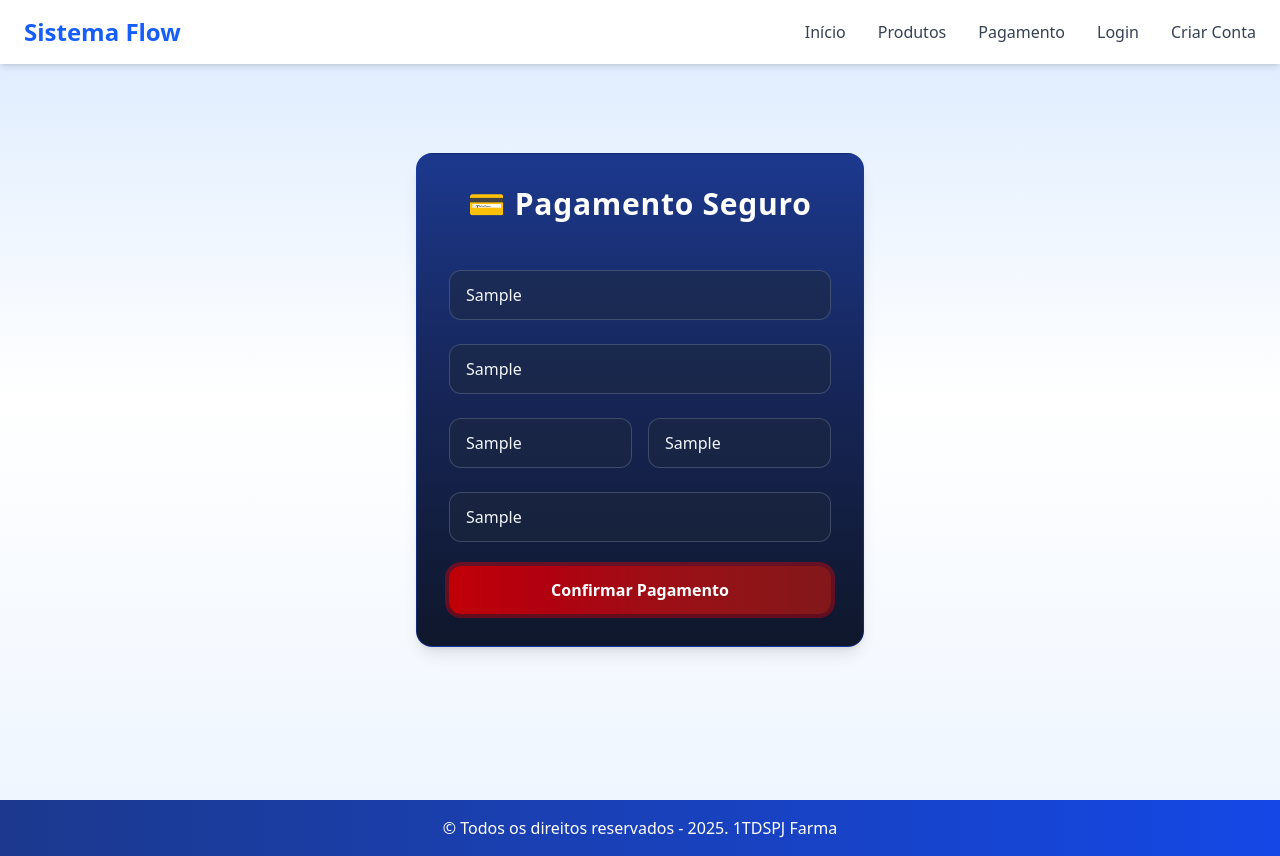
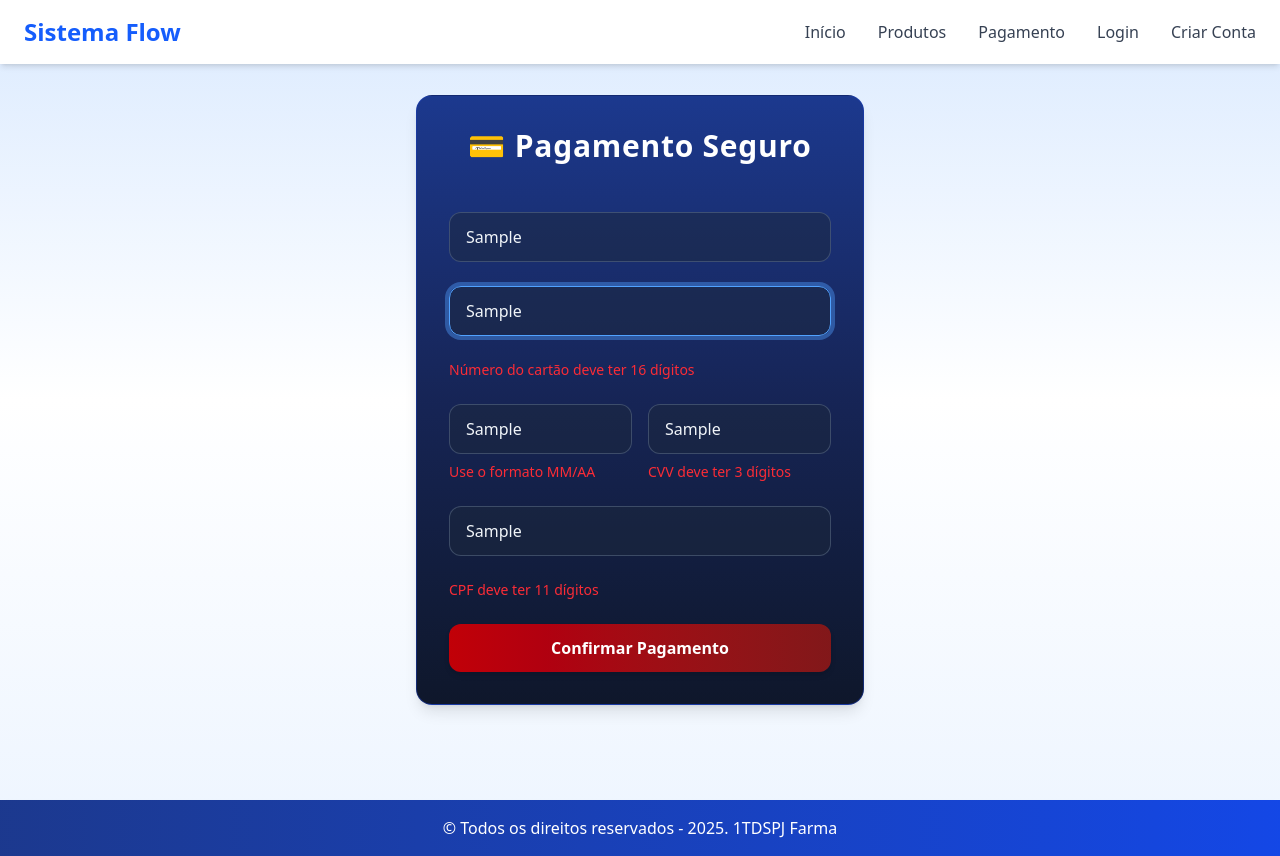
Before and after one commit to 1TDSPJ-2025/sistema-flow, a React (Vite) app: page /sistema-flow/pagamento in a window 1280 px wide. Both pictures are taken after typing "Sample", "Sample", "Sample", "Sample", "Sample" into the empty fields and a click on the button "Confirmar Pagamento". Built offline with nearby package versions, Linux system fonts and the light colour scheme; no server answers.

Commit message:
feat(Pagamento): adicionando validações de campos no formulário de pagamento

```diff
--- a/src/routes/Pagamento/index.tsx
+++ b/src/routes/Pagamento/index.tsx
@@ -10,7 +10,7 @@ type FormData = {
 };
 
 export default function Pagamento() {
-  const { register, handleSubmit } = useForm<FormData>();
+  const { register, handleSubmit, formState: { errors } } = useForm<FormData>();
 
   useEffect(() => {
     document.title = "Pagamento";
@@ -18,7 +18,7 @@ export default function Pagamento() {
 
   const onSubmit = (data: FormData) => {
     console.log("Dados enviados:", data);
-    alert("Pagamento enviado!");
+    alert("Pagamento realizado com sucesso!");
   };
 
   return (
@@ -35,36 +35,77 @@ export default function Pagamento() {
           type="text"
           placeholder="Nome no cartão"
           className="inputlogcad"
-          {...register("nome")}
+          {...register("nome", {
+            required: "Nome no cartão é obrigatório",
+            pattern: {
+              value: /^[A-Za-zÀ-ÿ\s]+$/,
+              message: "Nome deve conter apenas letras"
+            }
+          })}
         />
+        {errors.nome && <p className="text-red-500 text-sm">{errors.nome.message}</p>}
+
         <input
           type="text"
           placeholder="Número do cartão"
           className="inputlogcad"
-          {...register("numeroCartao")}
+          {...register("numeroCartao", {
+            required: "Número do cartão é obrigatório",
+            pattern: {
+              value: /^[0-9]{16}$/,
+              message: "Número do cartão deve ter 16 dígitos"
+            }
+          })}
         />
+        {errors.numeroCartao && <p className="text-red-500 text-sm">{errors.numeroCartao.message}</p>}
 
         <div className="flex flex-col sm:flex-row gap-4 w-full">
+          <div className="flex flex-col gap-2 w-full">
             <input
               type="text"
-            placeholder="Data de validade"
+              placeholder="Data de validade (MM/AA)"
               className="inputlogcad w-full"
-            {...register("validade")}
+              {...register("validade", {
+                required: "Data de validade é obrigatória",
+                pattern: {
+                  value: /^(0[1-9]|1[0-2])\/[0-9]{2}$/,
+                  message: "Use o formato MM/AA"
+                }
+              })}
             />
+            {errors.validade && <p className="text-red-500 text-sm">{errors.validade.message}</p>}
+          </div>
+
+          <div className="flex flex-col gap-2 w-full">
             <input
               type="text"
               placeholder="CVV"
               className="inputlogcad w-full"
-            {...register("cvv")}
+              {...register("cvv", {
+                required: "CVV é obrigatório",
+                pattern: {
+                  value: /^[0-9]{3}$/,
+                  message: "CVV deve ter 3 dígitos"
+                }
+              })}
             />
+            {errors.cvv && <p className="text-red-500 text-sm">{errors.cvv.message}</p>}
+          </div>
         </div>
 
         <input
           type="text"
           placeholder="CPF do titular"
           className="inputlogcad"
-          {...register("cpf")}
+          {...register("cpf", {
+            required: "CPF é obrigatório",
+            pattern: {
+              value: /^[0-9]{11}$/,
+              message: "CPF deve ter 11 dígitos"
+            }
+          })}
         />
+        {errors.cpf && <p className="text-red-500 text-sm">{errors.cpf.message}</p>}
 
         <button
           type="submit"
```
Lines whose indentation alone changed are shown as unchanged.
